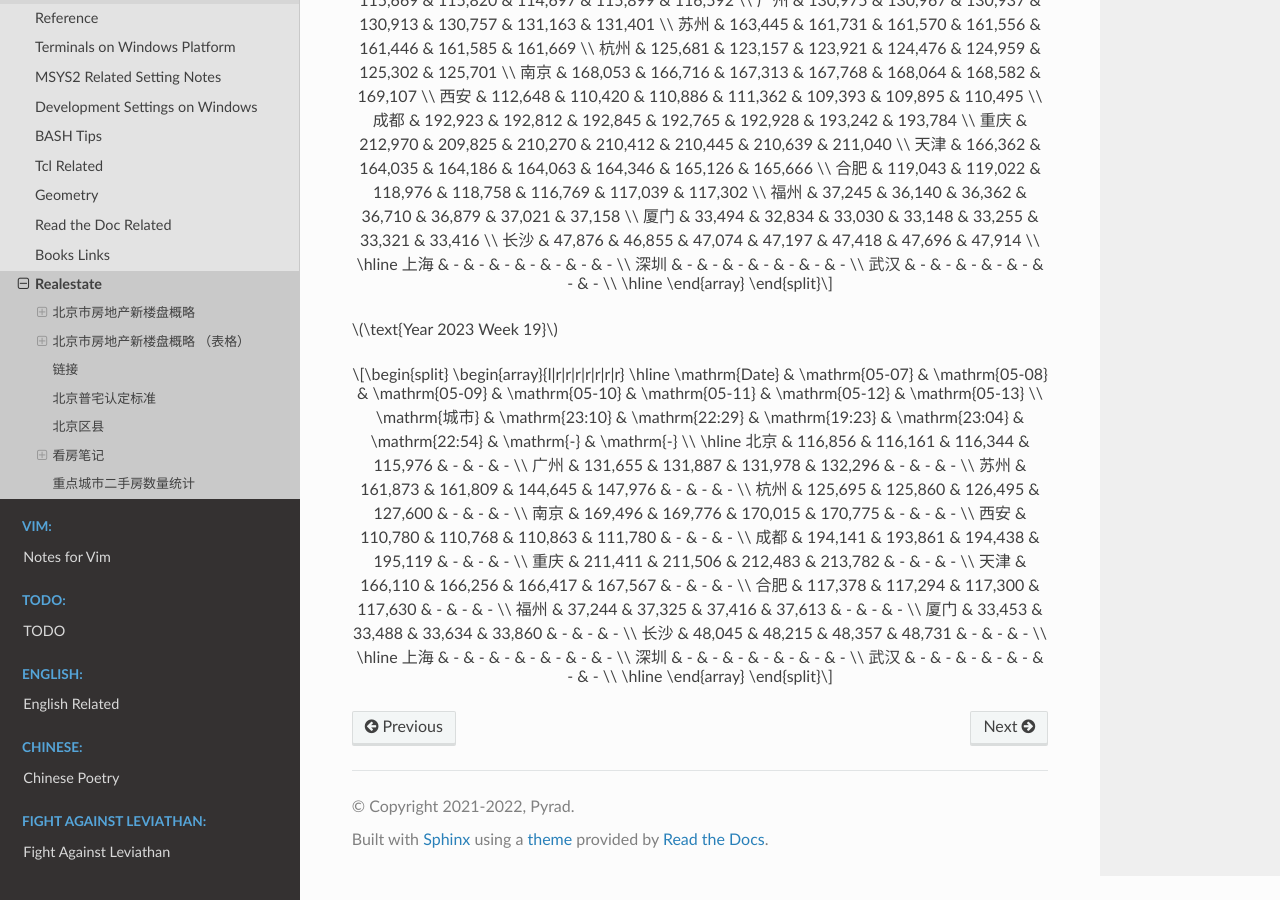
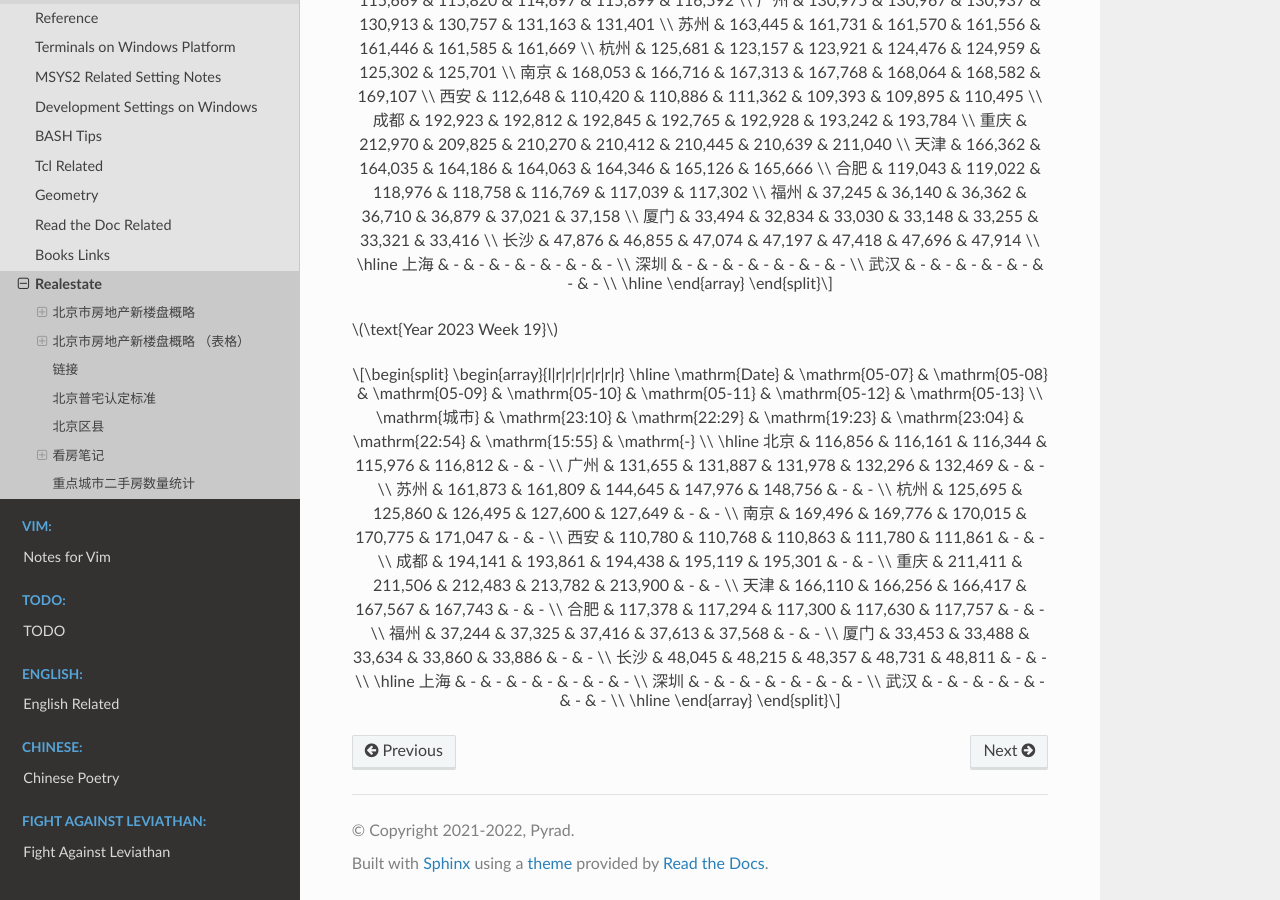
Before and after one commit to Pyrad/pyradnotes, a Sphinx documentation site: the page built from source/Notes/realestate.md, in a window 1280 px wide and 900 px high, scrolled down 13942 px. Built offline with Sphinx 7.4.7 and the Read the Docs theme 2.0.0, drawn with Linux system fonts in a browser that asks for light colours; a script that is not in the unit is left out.

Commit message:
Realestate Update resale numbers 2023-05-12

```diff
--- a/source/Notes/realestate.md
+++ b/source/Notes/realestate.md
@@ -718,21 +718,21 @@ $$
 \begin{array}{l|r|r|r|r|r|r|r}
 \hline
 \mathrm{Date} & \mathrm{05-07} & \mathrm{05-08} & \mathrm{05-09} & \mathrm{05-10} & \mathrm{05-11} & \mathrm{05-12} & \mathrm{05-13} \\
-\mathrm{城市} & \mathrm{23:10} & \mathrm{22:29} & \mathrm{19:23} & \mathrm{23:04} & \mathrm{22:54} & \mathrm{-} & \mathrm{-} \\
+\mathrm{城市} & \mathrm{23:10} & \mathrm{22:29} & \mathrm{19:23} & \mathrm{23:04} & \mathrm{22:54} & \mathrm{15:55} & \mathrm{-} \\
 \hline
-北京 & 116,856 & 116,161 & 116,344 & 115,976 & - & - & - \\
-广州 & 131,655 & 131,887 & 131,978 & 132,296 & - & - & - \\
-苏州 & 161,873 & 161,809 & 144,645 & 147,976 & - & - & - \\
-杭州 & 125,695 & 125,860 & 126,495 & 127,600 & - & - & - \\
-南京 & 169,496 & 169,776 & 170,015 & 170,775 & - & - & - \\
-西安 & 110,780 & 110,768 & 110,863 & 111,780 & - & - & - \\
-成都 & 194,141 & 193,861 & 194,438 & 195,119 & - & - & - \\
-重庆 & 211,411 & 211,506 & 212,483 & 213,782 & - & - & - \\
-天津 & 166,110 & 166,256 & 166,417 & 167,567 & - & - & - \\
-合肥 & 117,378 & 117,294 & 117,300 & 117,630 & - & - & - \\
-福州 & 37,244 & 37,325 & 37,416 & 37,613 & - & - & - \\
-厦门 & 33,453 & 33,488 & 33,634 & 33,860 & - & - & - \\
-长沙 & 48,045 & 48,215 & 48,357 & 48,731 & - & - & - \\
+北京 & 116,856 & 116,161 & 116,344 & 115,976 & 116,812 & - & - \\
+广州 & 131,655 & 131,887 & 131,978 & 132,296 & 132,469 & - & - \\
+苏州 & 161,873 & 161,809 & 144,645 & 147,976 & 148,756 & - & - \\
+杭州 & 125,695 & 125,860 & 126,495 & 127,600 & 127,649 & - & - \\
+南京 & 169,496 & 169,776 & 170,015 & 170,775 & 171,047 & - & - \\
+西安 & 110,780 & 110,768 & 110,863 & 111,780 & 111,861 & - & - \\
+成都 & 194,141 & 193,861 & 194,438 & 195,119 & 195,301 & - & - \\
+重庆 & 211,411 & 211,506 & 212,483 & 213,782 & 213,900 & - & - \\
+天津 & 166,110 & 166,256 & 166,417 & 167,567 & 167,743 & - & - \\
+合肥 & 117,378 & 117,294 & 117,300 & 117,630 & 117,757 & - & - \\
+福州 & 37,244 & 37,325 & 37,416 & 37,613 & 37,568 & - & - \\
+厦门 & 33,453 & 33,488 & 33,634 & 33,860 & 33,886 & - & - \\
+长沙 & 48,045 & 48,215 & 48,357 & 48,731 & 48,811 & - & - \\
 \hline
 上海 & - & - & - & - & - & - & - \\
 深圳 & - & - & - & - & - & - & - \\
```
